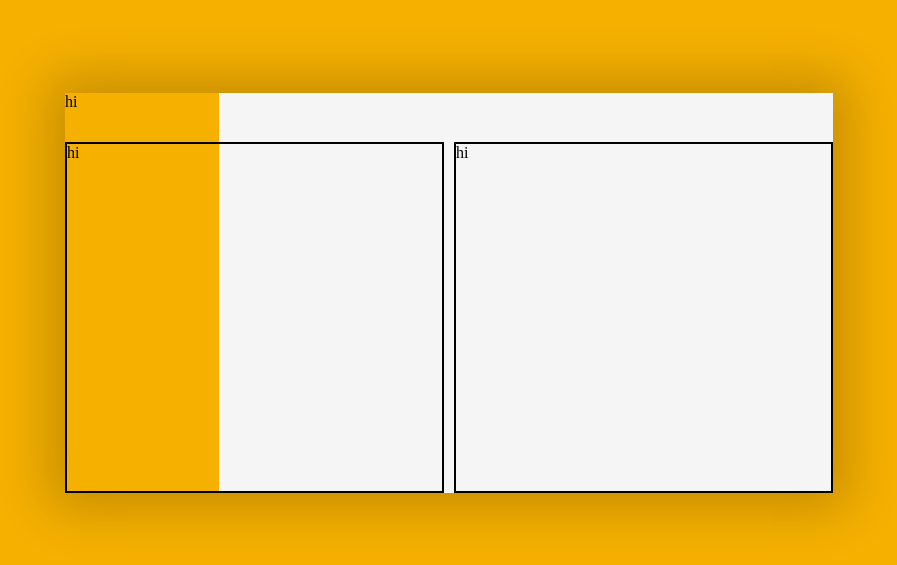
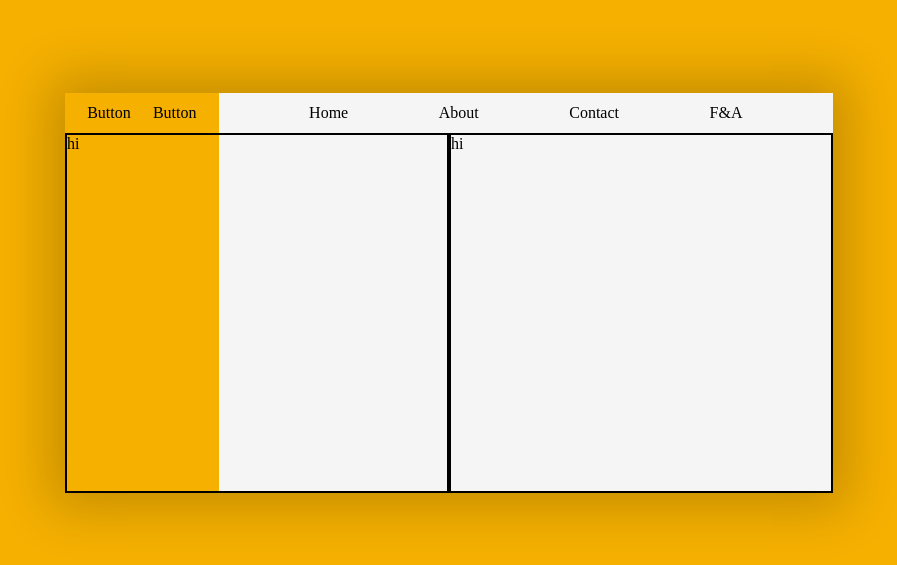
Before and after one commit to TERADA-DANTE/LPs, a React (Create React App) app in the folder mandarine/: page / in a window 1280 px wide. Shown: the part 107-672 px from the top of the page, without its empty margins (191-1088 px from the left). Built offline with nearby package versions, Linux system fonts and the light colour scheme.

Commit message:
Complete header structure

```diff
--- a/mandarine/src/components/container/Container.js
+++ b/mandarine/src/components/container/Container.js
@@ -1,5 +1,5 @@
 import '../../styles/Container.css'
-import Header from './Header'
+import Header from './header/Header'
 import Album from './Album'
 import Description from './Description'
 function Container() {
--- a/mandarine/src/components/container/Header.js
+++ /dev/null
@@ -1,11 +0,0 @@
-import '../../styles/Header.css'
-
-function Header() {
-    return (
-        <div className={'Header'}>
-            hi
-        </div>
-    )
-}
-
-export default Header
--- /dev/null
+++ b/mandarine/src/components/container/header/Header.js
@@ -0,0 +1,13 @@
+import '../../../styles/Header.css'
+import Nav from './Nav/Nav'
+import Buttons from './buttons/Buttons'
+function Header() {
+    return (
+        <div className={'Header'}>
+            <Buttons className={'Buttons'} />
+            <Nav className={'Nav'} />
+        </div>
+    )
+}
+
+export default Header
--- /dev/null
+++ b/mandarine/src/components/container/header/Nav/Nav.js
@@ -0,0 +1,14 @@
+import '../../../../styles/Nav.css'
+function Nav(props) {
+    return (
+        <div className={props.className}>
+
+            <div>Home</div>
+            <div>About</div>
+            <div>Contact</div>
+            <div>F&A</div>
+        </div>
+    )
+}
+
+export default Nav
--- /dev/null
+++ b/mandarine/src/components/container/header/buttons/Button.js
@@ -0,0 +1,10 @@
+import '../../../../styles/Buttons.css'
+function Button(props) {
+    return (
+        <div className={props.className}>
+            Button
+        </div>
+    )
+}
+
+export default Button
--- /dev/null
+++ b/mandarine/src/components/container/header/buttons/Buttons.js
@@ -0,0 +1,12 @@
+import '../../../../styles/Buttons.css'
+import Button from './Button'
+function Buttons(props) {
+    return (
+        <div className={props.className}>
+            <Button className={'list-button'} />
+            <Button className={'search-button'} />
+        </div>
+    )
+}
+
+export default Buttons
--- /dev/null
+++ b/mandarine/src/styles/Buttons.css
@@ -0,0 +1,5 @@
+.Buttons{
+    display: flex;
+    justify-content: space-evenly;
+    align-items: center;
+}
--- a/mandarine/src/styles/Container.css
+++ b/mandarine/src/styles/Container.css
@@ -6,7 +6,7 @@
     grid-template-areas:
     "Header Header"
     "Album Description";
-    gap: 10px;
+    /* gap: 10px; */
     width: 768px;
     height: 400px;
     background: linear-gradient(90deg, #f5b000 0%, #f5b000 20%, rgba(245,245,245,1) 20%);
--- a/mandarine/src/styles/Header.css
+++ b/mandarine/src/styles/Header.css
@@ -1,3 +1,5 @@
 .Header{
     grid-area: Header;
+    display : grid;
+    grid-template-columns: 1fr 4fr;
 }
--- /dev/null
+++ b/mandarine/src/styles/Nav.css
@@ -0,0 +1,5 @@
+.Nav{
+    display: flex;
+    justify-content: space-evenly;
+    align-items: center;
+}
```
Also changed, not shown: mandarine/src/styles/Button.css (added), 1 other file (tests, documents, lock files or other folders).
